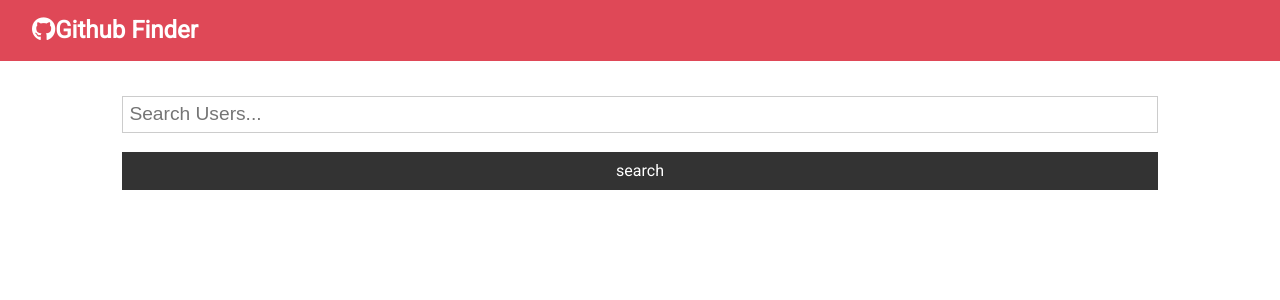
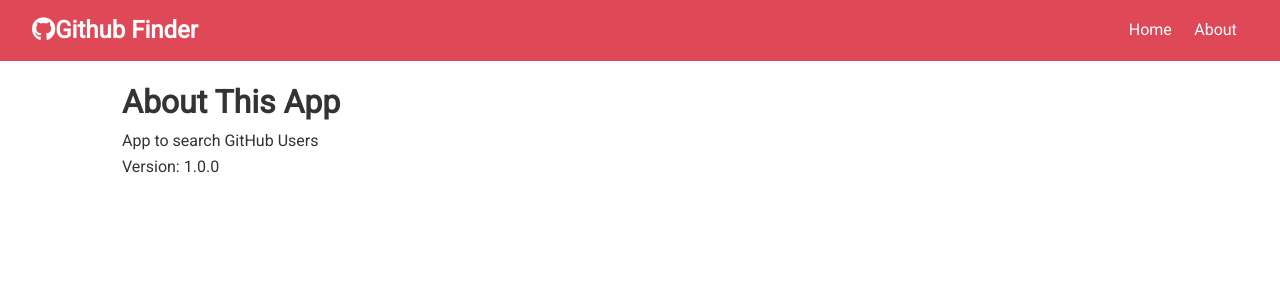
Before and after one commit to nicole-m-martin/react-sandbox-1, a React (Create React App) app: page /about in a window 1280 px wide. Shown: the top 300 px of the page. Built offline with nearby package versions, Linux system fonts and the light colour scheme.

Commit message:
add React Router

```diff
--- a/package.json
+++ b/package.json
@@ -9,6 +9,7 @@
     "axios": "^0.22.0",
     "react": "^17.0.2",
     "react-dom": "^17.0.2",
+    "react-router-dom": "^5.3.0",
     "react-scripts": "4.0.3",
     "web-vitals": "^1.1.2"
   },
--- a/src/App.js
+++ b/src/App.js
@@ -1,10 +1,12 @@
-import React, { Component } from 'react';
 import './App.css';
+import React, { Component, Fragment } from 'react';
 import Navbar from './components/layout/Navbar';
 import Users from './components/users/Users';
 import Search from './components/users/Search';
 import Alert from './components/layout/Alert';
+import { About } from './components/pages/About';
 import axios from 'axios';
+import { BrowserRouter as Router, Switch, Route } from 'react-router-dom';
 // Starting with class based components
 class App extends Component {
   state = {
@@ -12,16 +14,6 @@ class App extends Component {
     loading: false,
     alert: null,
   };
-
-  // async componentDidMount() {
-  //   this.setState({ loading: true });
-
-  //   const res = await axios.get(
-  //     `https://api.github.com/users?client_id=${process.env.REACT_APP_GITHUB_CLIENT_ID}&client_secret=${process.env.REACT_APP_GITHUB_CLIENT_SECRET}`
-  //   );
-
-  //   this.setState({ users: res.data, loading: false });
-  // }
 
   // Search Github Users
   searchUsers = async (text) => {
@@ -47,10 +39,17 @@ class App extends Component {
     const { users, loading } = this.state;
 
     return (
+      <Router>
         <div className="App">
           <Navbar />
           <div className="container">
             <Alert alert={this.state.alert} />
+            <Switch>
+              <Route
+                exact
+                path="/"
+                render={(props) => (
+                  <Fragment>
                     <Search
                       searchUsers={this.searchUsers}
                       clearUsers={this.clearUsers}
@@ -58,8 +57,14 @@ class App extends Component {
                       setAlert={this.setAlert}
                     />
                     <Users loading={loading} users={users} />
+                  </Fragment>
+                )}
+              />
+              <Route exact path="/about" component={About} />
+            </Switch>
           </div>
         </div>
+      </Router>
     );
   }
 }
--- a/src/components/layout/Navbar.js
+++ b/src/components/layout/Navbar.js
@@ -1,27 +1,34 @@
-import React from 'react'
-import PropTypes from 'prop-types'
-
+import React from 'react';
+import PropTypes from 'prop-types';
+import { Link } from 'react-router-dom';
 
 const Navbar = ({ icon, title }) => {
-    return (
-      <nav className='navbar bg-primary'>
-        <h1>
-      <i className={icon}></i>{title}
-        </h1>
-      </nav>
-    )
-  }
-
+  return (
+    <nav className="navbar bg-primary">
+      <h1>
+        <i className={icon}></i>
+        {title}
+      </h1>
+      <ul>
+        <li>
+          <Link to="/">Home</Link>
+        </li>
+        <li>
+          <Link to="/about">About</Link>
+        </li>
+      </ul>
+    </nav>
+  );
+};
 
 Navbar.defaultProps = {
   title: 'Github Finder',
-  icon: 'fab fa-github'
-}
+  icon: 'fab fa-github',
+};
 
 Navbar.propTypes = {
   title: PropTypes.string.isRequired,
-  icon: PropTypes.string.isRequired
-}
+  icon: PropTypes.string.isRequired,
+};
 
-
-export default Navbar
+export default Navbar;
--- /dev/null
+++ b/src/components/pages/About.js
@@ -0,0 +1,11 @@
+import React from 'react';
+
+export const About = () => {
+  return (
+    <div>
+      <h1>About This App</h1>
+      <p>App to search GitHub Users</p>
+      <p>Version: 1.0.0</p>
+    </div>
+  );
+};
```
Also changed, not shown: 2 other files (tests, documents, lock files or other folders). Lines whose indentation alone changed are shown as unchanged.
